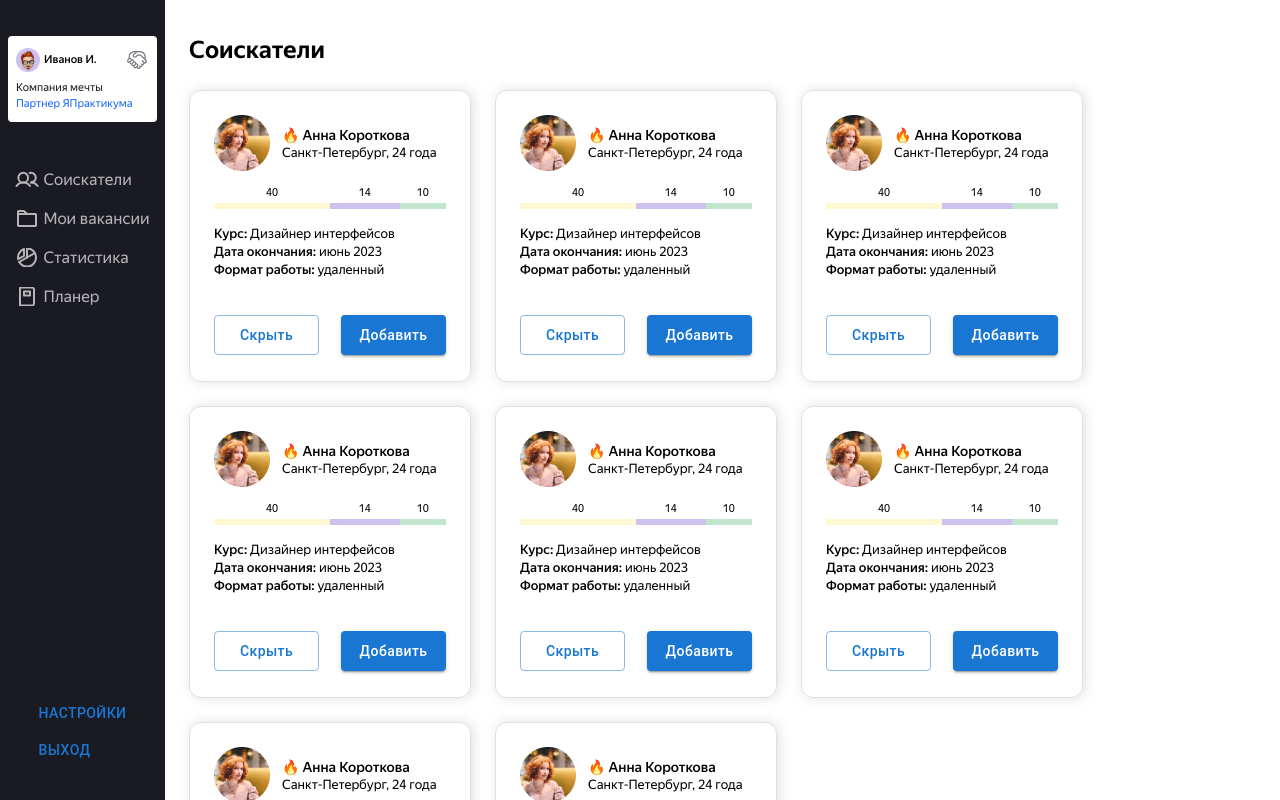
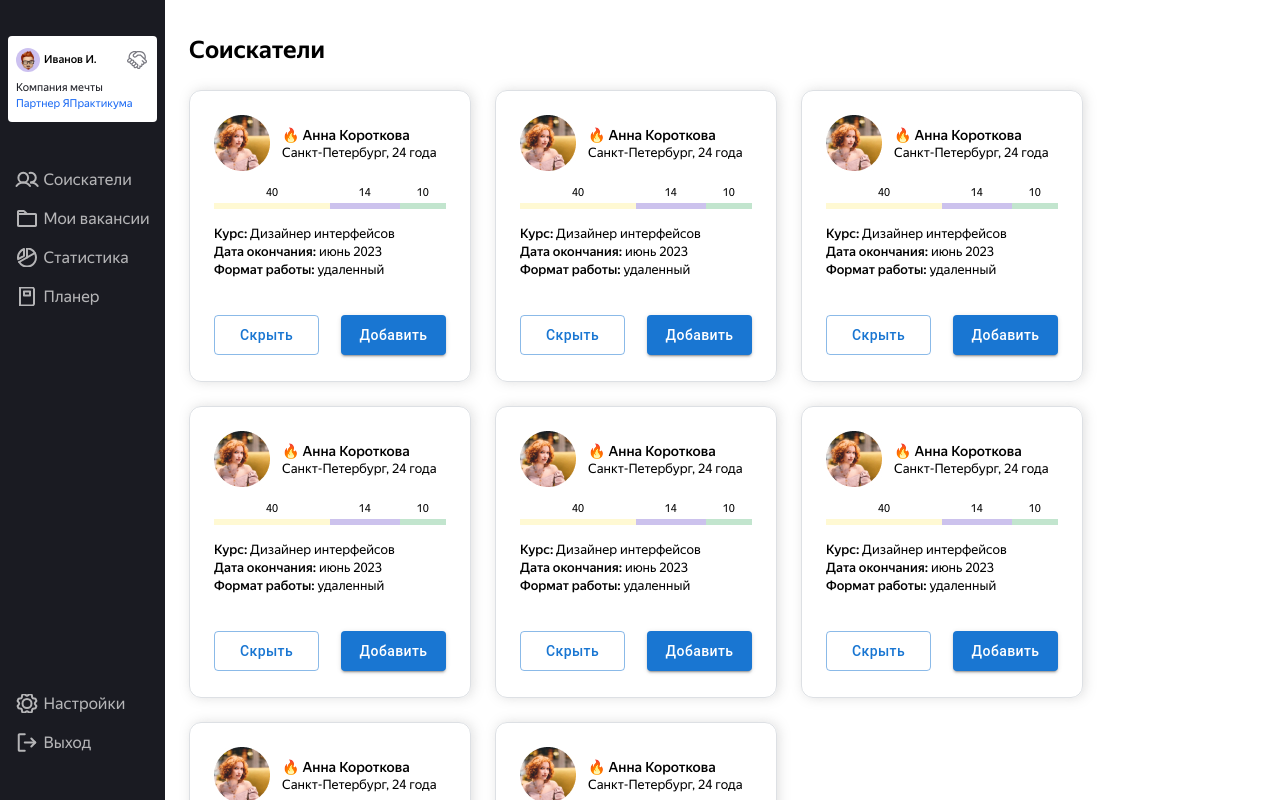
Before and after one commit to evilya2505/hakaton-tracker-team-13, a React (Create React App) app: page /applicants in a window 1280 px wide. Shown: the top 800 px of the page. Built offline with nearby package versions, Linux system fonts and the light colour scheme.

Commit message:
refactor navlinks

```diff
--- a/src/components/app/app.tsx
+++ b/src/components/app/app.tsx
@@ -36,12 +36,14 @@ function App() {
           <Route path="/vacancies" element={<Vacancies />} />
           <Route path="/statistics" element={<Statistics />} />
           <Route path="/planer" element={<Planer />} />
+          <Route path="/settings" element={<Planer />} />
         </Route>
         <Route path="/login" element={<Login />} />
       </Routes>
       <BasicModal closePopup={closeModal} isVisible={isUserModalVisible}>
         <StudentModal />
       </BasicModal>
+
     </>
   );
 }
--- a/src/components/main/main-buttons/index.module.css
+++ /dev/null
@@ -1,6 +0,0 @@
-.container {
-    display: flex;
-    flex-direction: column;
-    margin-top: auto;
-    align-items: flex-start;
-}
--- a/src/components/main/main-buttons/index.tsx
+++ /dev/null
@@ -1,13 +0,0 @@
-import { Button } from "@mui/material";
-import mainButtons from "./index.module.css";
-
-const MainButtons: React.FC<{}> = (): JSX.Element => {
-  return (
-    <div className={mainButtons.container}>
-      <Button>Настройки</Button>
-      <Button>Выход</Button>
-    </div>
-  );
-};
-
-export default MainButtons;
--- a/src/components/main/main-nav-links/index.module.css
+++ b/src/components/main/main-nav-links/index.module.css
@@ -1,9 +1,14 @@
 .list {
+  height: 100%;
   list-style: none;
   padding: 32px 0 0;
   display: flex;
   flex-direction: column;
   gap: 20px;
+}
+
+.item {
+  margin-top: auto;
 }
 
 .link {
@@ -33,3 +38,11 @@
 .link_type_planer {
   background-image: url(../../../images/diary.svg);
 }
+
+.link_type_settings {
+  background-image: url(../../../images/Gear.svg);
+}
+
+.link_type_logout {
+  background-image: url(../../../images/SignOut\ \(1\).svg);
+}
--- a/src/components/main/main-nav-links/index.tsx
+++ b/src/components/main/main-nav-links/index.tsx
@@ -24,6 +24,16 @@ const MainNavLinks: React.FC<{}> = (): JSX.Element => {
           Планер
         </Link>
       </li>
+      <li className={mainNavLinks.item}>
+        <Link to="/settings" className={`${mainNavLinks.link} ${mainNavLinks.link_type_settings}`}>
+          Настройки
+        </Link>
+      </li>
+      <li>
+        <Link to="/" className={`${mainNavLinks.link} ${mainNavLinks.link_type_logout}`}>
+          Выход
+        </Link>
+      </li>
     </ul>
   );
 };
--- a/src/components/main/main-navigation/index.tsx
+++ b/src/components/main/main-navigation/index.tsx
@@ -1,14 +1,12 @@
 import navigation from "./index.module.css";
 import MainUserProfile from "../main-user-profile";
 import MainNavLinks from "../main-nav-links";
-import MainButtons from "../main-buttons";
 
 const Navigation: React.FC<{}> = (): JSX.Element => {
   return (
     <div className={navigation.container}>
       <MainUserProfile />
       <MainNavLinks />
-      <MainButtons />
     </div>
   );
 };
```
Also changed, not shown: src/images/Gear.svg (added).
